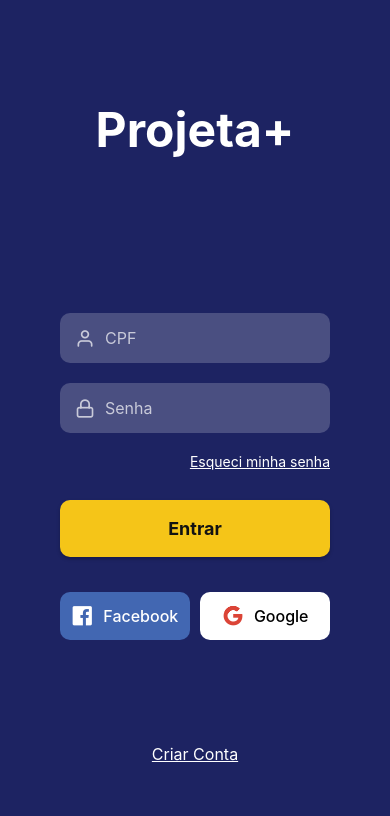
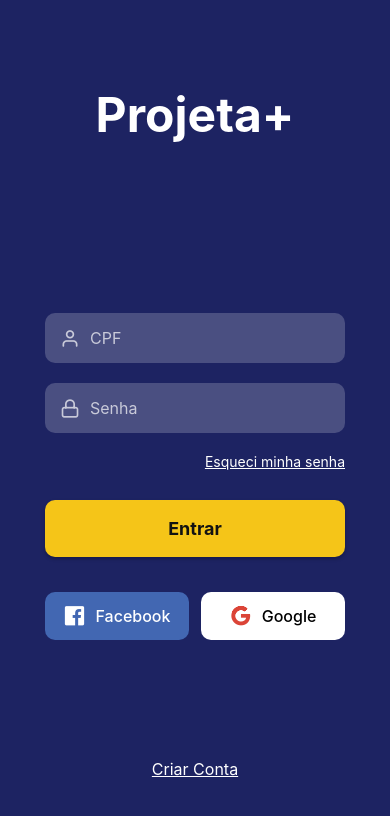
Before and after one commit to Th3AI99la/ProjetaMais, a React Native app: screen /Login in a window 390 px wide. Shown: the top 816 px of the page. Built offline with nearby package versions, Linux system fonts and the light colour scheme.

Commit message:
version 1.0.7

```diff
--- a/styles/loginStyles.js
+++ b/styles/loginStyles.js
@@ -10,7 +10,7 @@ export default StyleSheet.create({
     scrollContainerContent: {
     flexGrow: 1,
     justifyContent: 'space-between',
-    padding: 30,
+    padding: 15, // Mover o padding para cima para evitar o overflow
   },
   header: {
     alignItems: 'center',
```
